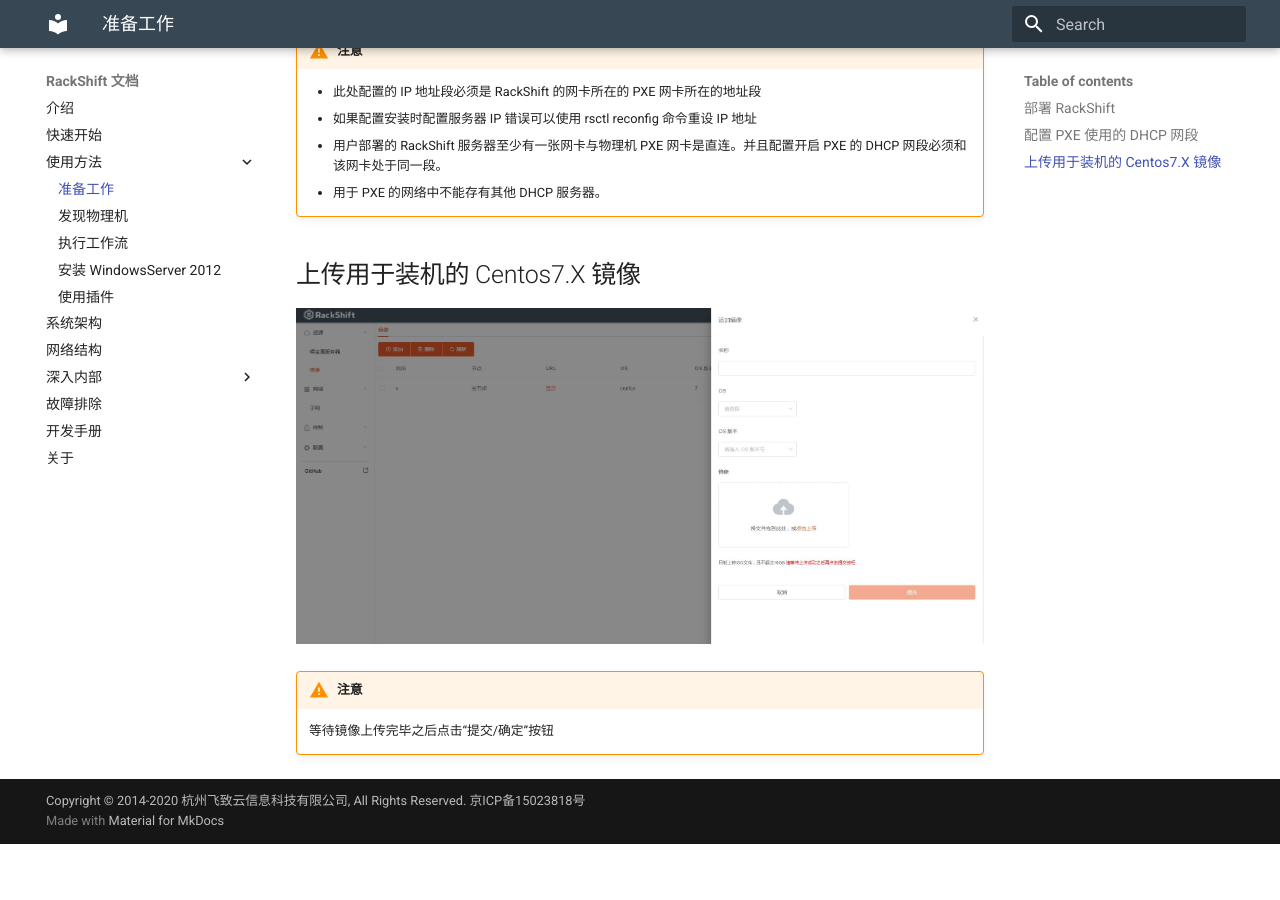
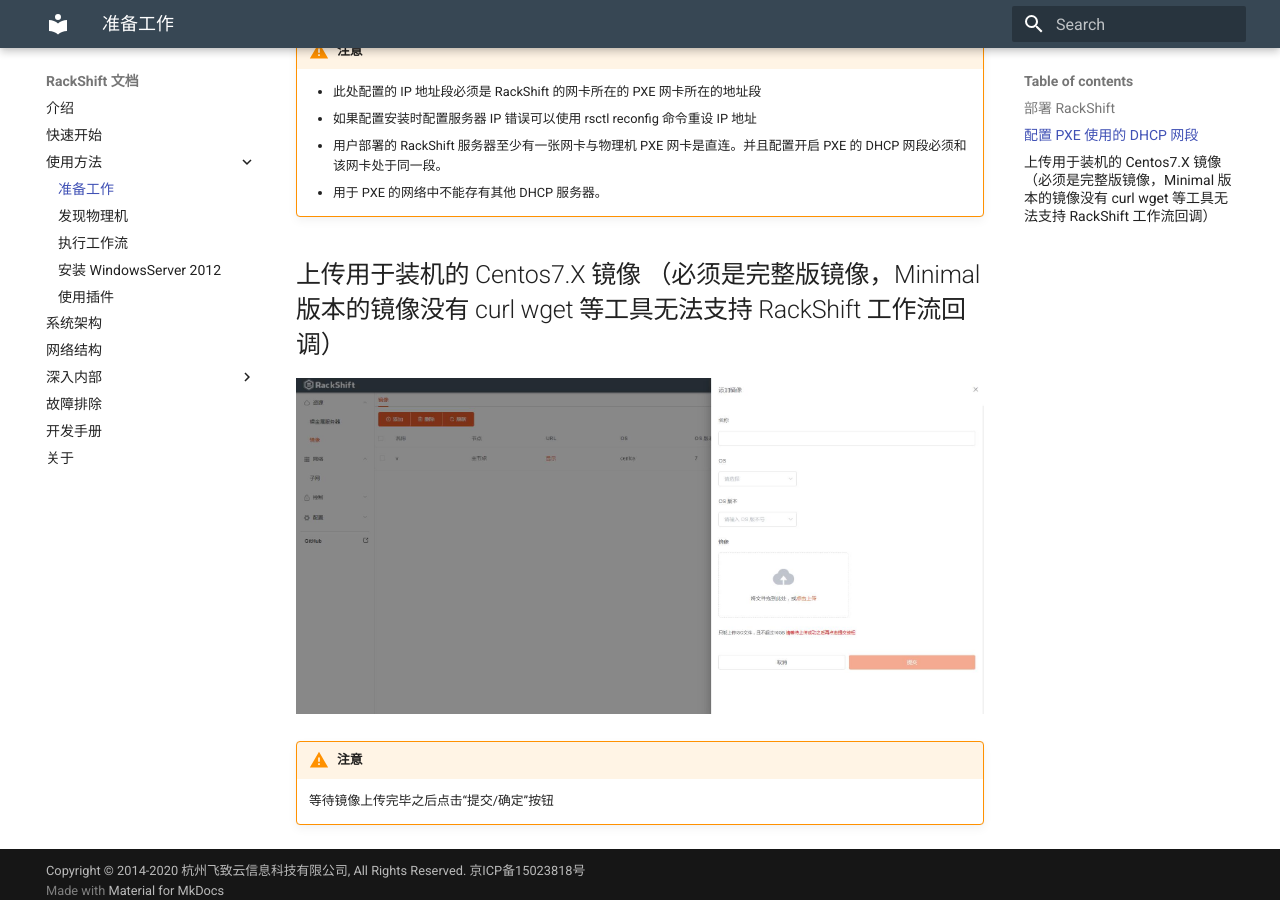
Before and after one commit to fit2cloud/rackshift-docs-static, an MkDocs documentation site: the page built from docs/config.md, in a window 1280 px wide and 900 px high, scrolled down 744 px. Built offline with MkDocs 1.6.1 and Material for MkDocs 9.7.7, drawn with Linux system fonts in a browser that asks for light colours; before the commit the page ends 1588 px from its top, so only the background shows below that.

Commit message:
docs:更新 iso 说明

```diff
--- a/docs/config.md
+++ b/docs/config.md
@@ -14,7 +14,7 @@
     - 用于 PXE 的网络中不能存有其他 DHCP 服务器。
 
 
-## 上传用于装机的 Centos7.X 镜像
+## 上传用于装机的 Centos7.X 镜像 （必须是完整版镜像，Minimal 版本的镜像没有 curl wget 等工具无法支持 RackShift 工作流回调）
 ![runnob](./static/wizard/image.jpg)
 
 !!! warning "注意"
```
